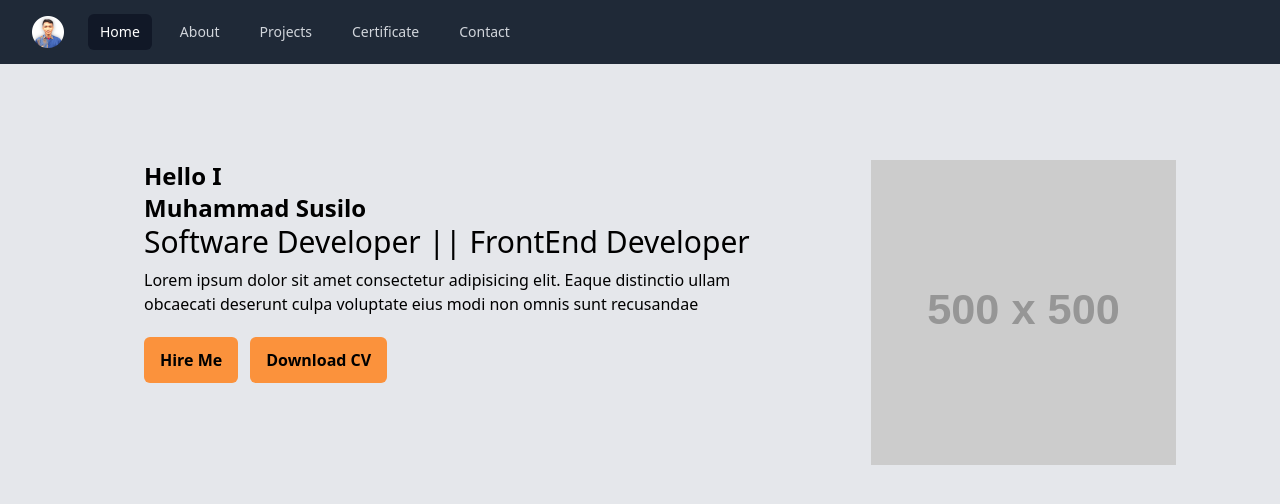
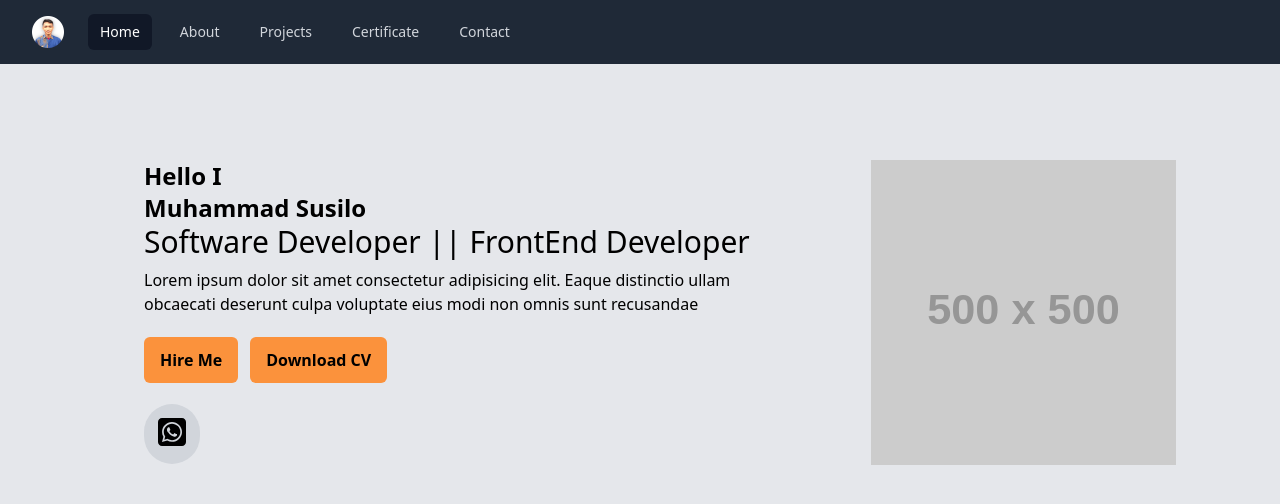
Before and after one commit to muhammadsusilo/portofolionew, a React (Vite) app: page /Home in a window 1280 px wide. Shown: the top 504 px of the page. Built offline with nearby package versions, Linux system fonts and the light colour scheme.

Commit message:
sosial media

```diff
--- a/src/Elements/sosialMedia.jsx
+++ b/src/Elements/sosialMedia.jsx
@@ -49,15 +49,50 @@
 
 import React from 'react';
 import { FontAwesomeIcon } from '@fortawesome/react-fontawesome';
-import { faEnvelope } from '@fortawesome/free-solid-svg-icons';
-import { faFacebook, faGolang } from '@fortawesome/free-brands-svg-icons';
+import { faEnvelope, faAddressCard } from '@fortawesome/free-solid-svg-icons';
+import { faFacebook, faSquareWhatsapp, faLinkedin, faInstagram, faGithub } from '@fortawesome/free-brands-svg-icons';
 
+const sMedia = [
+  {
+    id: 1,
+    name: 'Email',
+    href: '#',
+    icon: <FontAwesomeIcon icon={faEnvelope} />,
+  },
+  {
+    id: 2,
+    name: 'Github',
+    href: '#',
+    icon: <FontAwesomeIcon icon={faGithub} />,
+  },
+  {
+    id: 3,
+    name: 'Linkedin',
+    href: '#',
+    icon: <FontAwesomeIcon icon={faLinkedin} />,
+  },
+  {
+    id: 4,
+    name: 'Linkedin',
+    href: '#',
+    icon: <FontAwesomeIcon icon={faSquareWhatsapp} />,
+  },
+];
 const SosialMedia = () => {
   return (
-    <div>
-      <FontAwesomeIcon icon={faEnvelope} />
-      <FontAwesomeIcon icon={faFacebook} />
-      <FontAwesomeIcon icon={faGolang} />
+    <div className="w-fit">
+      {/* contact */}
+      <div className="text-center bg-gray-300  rounded-full group">
+        <div className="relative overflow-hidden p-3">
+          <FontAwesomeIcon
+            icon={faSquareWhatsapp}
+            className=" size-8 group-hover:scale-150 transition-all duration-200"
+          />
+          {/* <div className="absolute">
+            <span>WhatsApp</span>
+          </div> */}
+        </div>
+      </div>
     </div>
   );
 };
--- a/src/Pages/Home.jsx
+++ b/src/Pages/Home.jsx
@@ -1,3 +1,4 @@
+import SosialMedia from "../Elements/sosialMedia";
 import Navbar from "../Fragments/Navbar";
 
 const Home = () => {
@@ -28,6 +29,7 @@ const Home = () => {
                 </a>
               </div>
             </div>
+            <SosialMedia/>
           </div>
           <div>
             <img
```
